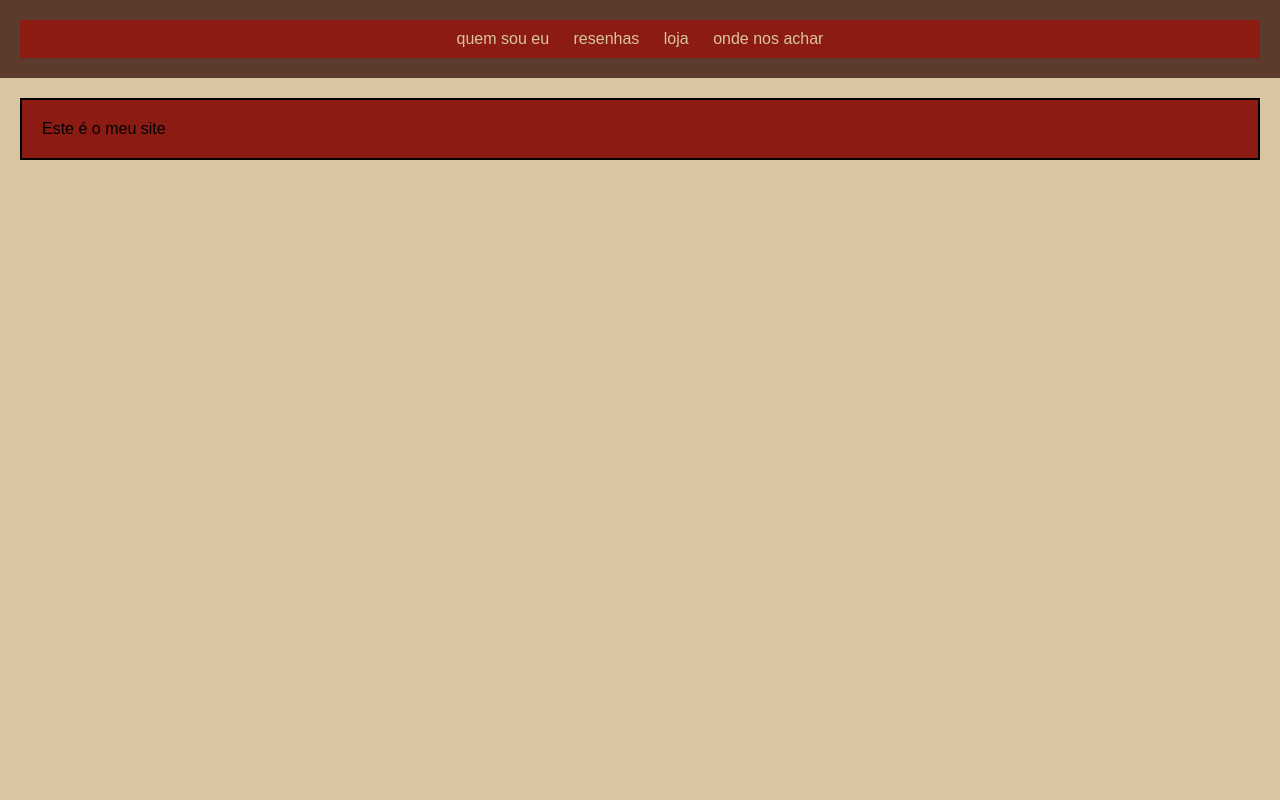
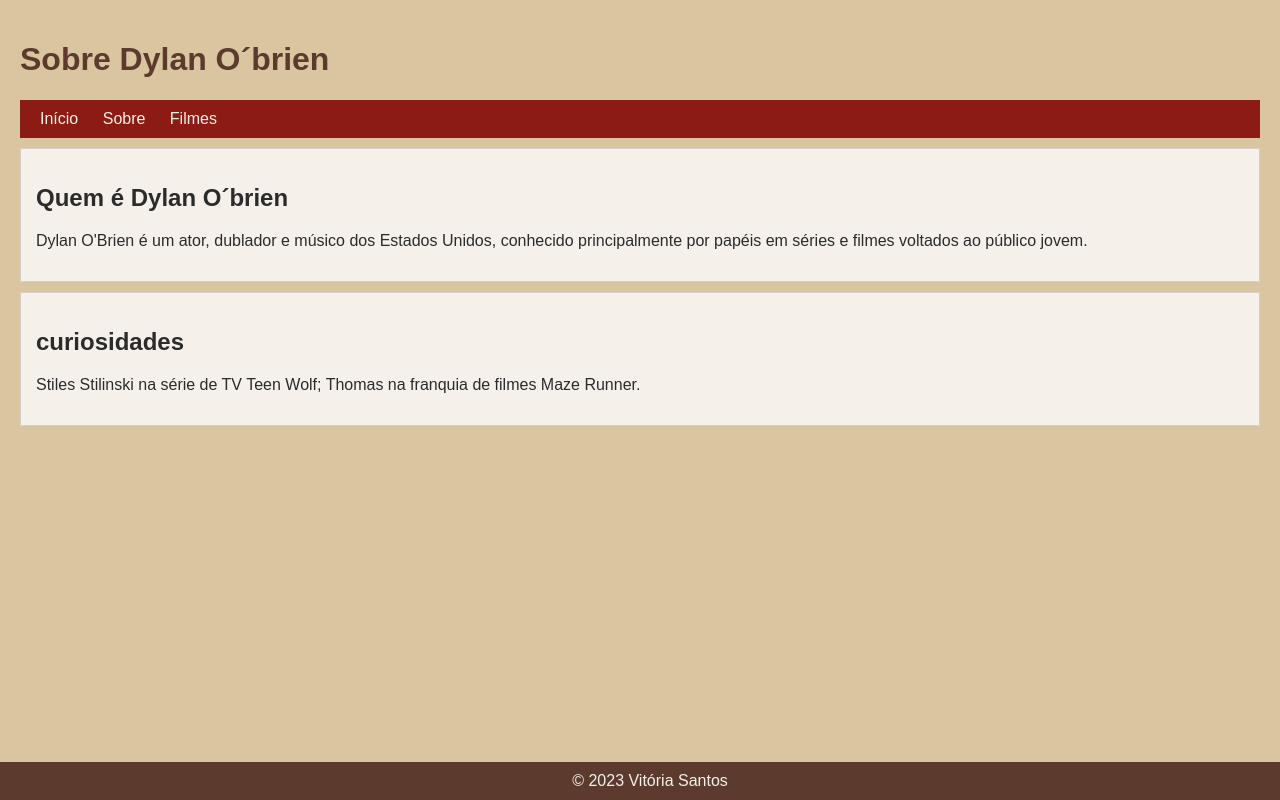
Before and after one commit to vihhsantos27-glitch/av1-vitoria-santos-2bimestre, a plain HTML site: page index.html in a window 1280 px wide. Drawn offline with Linux system fonts and the light colour scheme.

Commit message:
Update project files

```diff
--- a/index.html
+++ b/index.html
@@ -2,47 +2,25 @@
 <html lang="pt-br">
 <head>
     <meta charset="UTF-8">
-    <meta name="viewport" content="width=device-width, initial-scale=1.0">
-    <title>resenha das garotas</title>
+    <title> Dylan O´brien</title>
     <link rel="stylesheet" href="style.css">
 </head>
-
 <body>
-    <div class="content">
-
-        <header>
-            <nav>
-            <a href="musicas.html">quem sou eu</a>
-            <a href="filemes.html">resenhas</a>
-
-            <a href="#">loja</a>
-
-            <a href="#">onde nos achar</a>
-            </nav>
-        </header>
-
-        <main>
-            <section>
-                <h2></h2>
-
-                <p>Este é o meu site</p>
-            </section>
-        </main>
-
-
-
-
-
-
-
-
-
-
-        <footer>
-
-
-        </footer>
-
-    </div>
+    <h1>Sobre Dylan O´brien</h1>
+    <nav>
+        <a href="index.html">Início</a>
+        <a href="sobre.html">Sobre </a>
+        <a href="filmes.html">Filmes</a>
+    </nav>
+    <section>
+        <h2>Quem é Dylan O´brien</h2>
+        <p>Dylan O'Brien é um ator, dublador e músico dos Estados Unidos, conhecido principalmente por papéis em séries e filmes voltados ao público jovem.</p>
+    </section>
+    <section>
+        <h2>curiosidades</h2>
+        <p>Stiles Stilinski na série de TV Teen Wolf;
+Thomas na franquia de filmes Maze Runner.</p>
+    </section>
+    <footer>&copy; 2023 Vitória Santos</footer>
 </body>
 </html>
--- a/style.css
+++ b/style.css
@@ -1,70 +1,40 @@
-* {
+body {
+    font-family: Arial, sans-serif;
+    background-color: #D9C5A0;
+    color: #2B2B2B;
     margin: 0;
-   padding: 0;
-   box-sizing: border-box;
-}
-body {
-    font-family: arial, helvetica,sans-serif;
-height: 100vh;
-background-color: var(--cor-secundaria);
+    padding: 20px;
 }
 
-:root {
-
-  --cor-primaria: #5C3B2E;
-  --cor-secundaria: #D9C5A0;
-  --cor-destaque: #8C1C13;
-  --cor-fundo: #F5F1EA;
-  --cor-card: #FFFDF9;
-  --cor-texto: #2B2B2B;
-  --cor-texto-claro: #6E6E6E;
-
-  --botao: #7B2D26;
-  --botao-hover: #5E1F1A;
-  --botao-texto: #FFFFFF;
-
-  --link: #6A4E42;
-  --link-hover: #8C1C13;
-
-  --borda: #D6CFC7;
-  --sombra: rgba(0, 0, 0, 0.08);
-
-  --sucesso: #4F7942;
-  --erro: #B00020;
-  --alerta: #D4A017;
-
-}
-header {
-    background-color: var(--cor-primaria);
-    color:var(--cor-fundo);
-    padding: 20px;
-    text-align: center;
+h1 {
+    color: #5C3B2E;
 }
 
 nav {
-    background-color: var(--cor-destaque);
+    background-color: #8C1C13;
     padding: 10px;
-    text-align: center;
 }
+
 nav a {
-    color:var(--cor-secundaria);
+    color: #F5F1EA;
+    margin: 0 10px;
     text-decoration: none;
-    margin: 10px;
 }
- main {
-    padding: 20px;
- }
+
 section {
-    margin-bottom: 30px;
+    background-color: #F5F1EA;
     padding: 15px;
-    padding: 20px;
-    border: solid 2px;
-    background: var(--cor-destaque);
+    margin: 10px 0;
+    border: 1px solid #D6CFC7;
 }
 
 footer {
-    background-color: var(--cor-secundaria);
-    color: white;
+   position: absolute;
+    padding: 10px;
+    background-color: #5C3B2E;
+    color: #F5F1EA;
+    bottom: 0;
+    left: 0;
+    width: 100%;
     text-align: center;
-    padding: 20px;
 }
```
Also changed, not shown: filmes.html (+19 -4 lines), musicas.html (deleted, +0 -19 lines), sobre.html (added, +26 -0 lines). Lines whose indentation alone changed are shown as unchanged.
